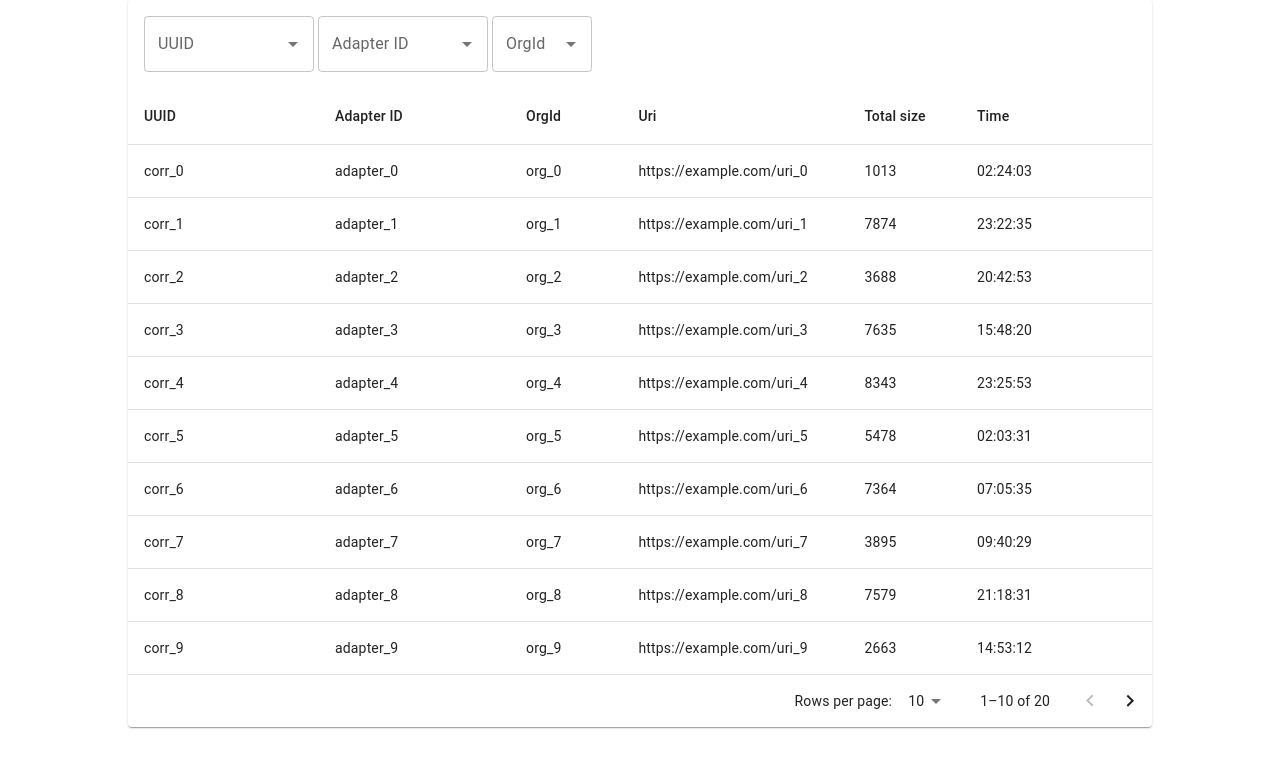
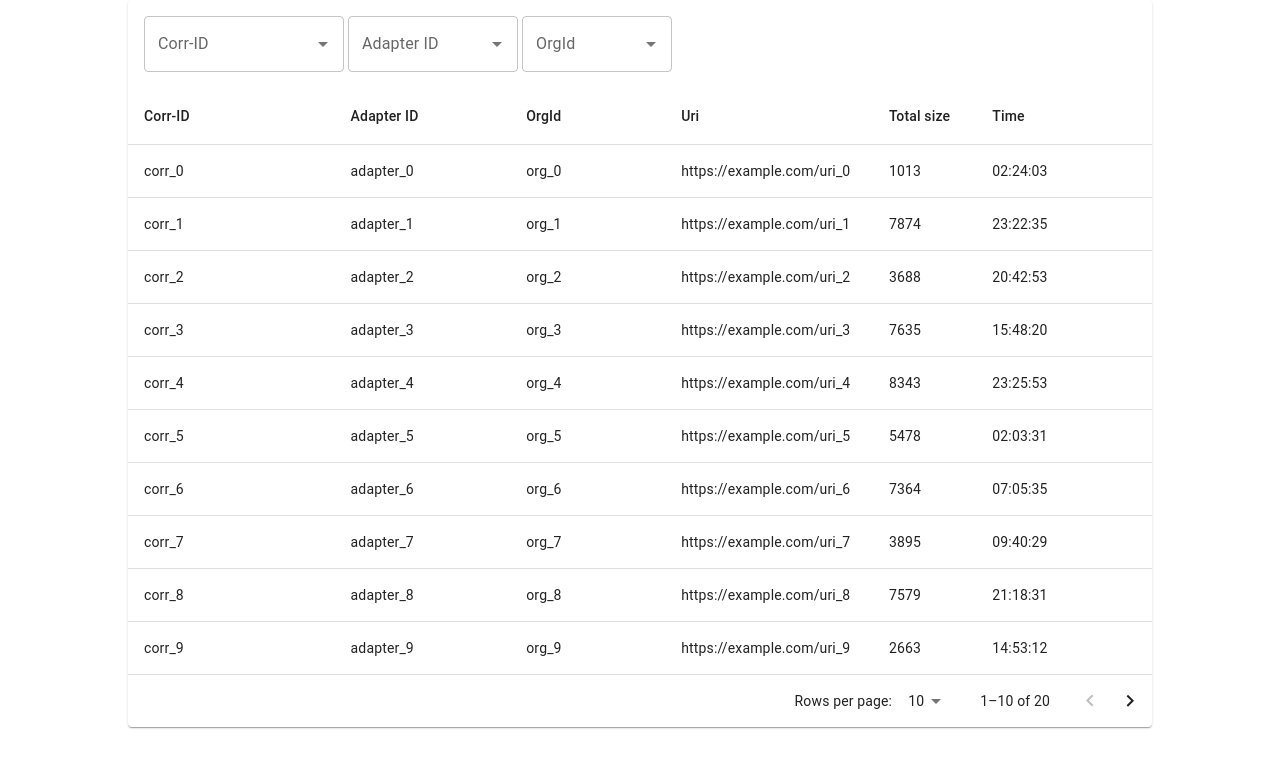
Before and after one commit to FINTLabs/fint-core-status-service-frontend, a Next.js app: page /adapter/event in a window 1280 px wide. Shown: the top 768 px of the page. Built offline with nearby package versions, Linux system fonts and the light colour scheme.

Commit message:
add shared columns

```diff
--- a/src/app/adapter/event/page.js
+++ b/src/app/adapter/event/page.js
@@ -2,16 +2,11 @@
 
 import DataTable from "@/components/datatable/DataTable";
 import {adapterFullSyncEntities} from "@/components/dummydata/DummyData";
+import {sharedColumns} from "@/components/datatable/SharedColumns";
 
 export default function Event() {
     const columns = [
-        {
-            id: 'corrId',
-            label: 'UUID',
-            minWidth: 170,
-            align: 'left',
-            filter: true
-        },
+        sharedColumns.corrId,
         {
             id: 'adapterId',
             label: 'Adapter ID',
@@ -19,13 +14,7 @@ export default function Event() {
             align: 'left',
             filter: true
         },
-        {
-            id: 'orgId',
-            label: 'OrgId',
-            minWidth: 100,
-            align: 'left',
-            filter: true
-        },
+        sharedColumns.orgId,
         {
             id: 'uriRef',
             label: 'Uri',
--- a/src/app/client/event/page.js
+++ b/src/app/client/event/page.js
@@ -2,23 +2,12 @@
 
 import {consumerRequestEntities} from "@/components/dummydata/DummyData";
 import DataTable from "@/components/datatable/DataTable";
+import {sharedColumns} from "@/components/datatable/SharedColumns";
 
 export default function Event() {
     const columns = [
-        {
-            id: 'corrId',
-            label: 'UUID',
-            minWidth: 200,
-            align: 'left',
-            filter: true
-        },
-        {
-            id: 'orgId',
-            label: 'OrgId',
-            minWidth: 150,
-            align: 'left',
-            filter: true
-        },
+        sharedColumns.corrId,
+        sharedColumns.orgId,
         {
             id: 'domainName',
             label: 'Domain',
--- /dev/null
+++ b/src/components/datatable/SharedColumns.js
@@ -0,0 +1,16 @@
+export const sharedColumns = {
+    corrId: {
+        id: 'corrId',
+        label: 'Corr-ID',
+        minWidth: 200,
+        align: 'left',
+        filter: true
+    },
+    orgId: {
+        id: 'orgId',
+        label: 'OrgId',
+        minWidth: 150,
+        align: 'left',
+        filter: true
+    },
+};
```
